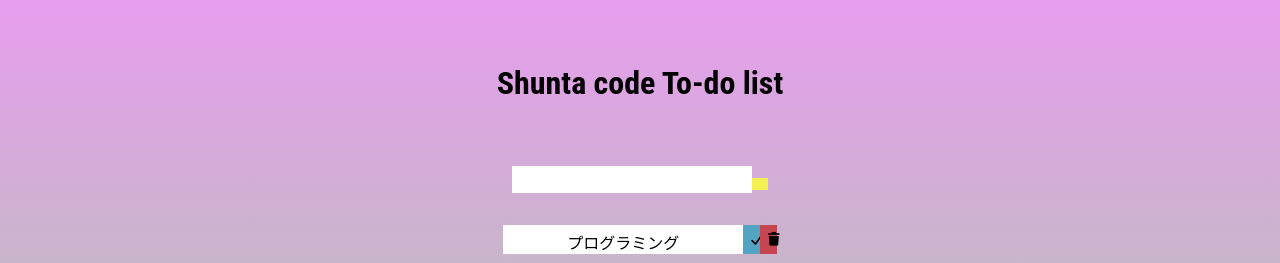
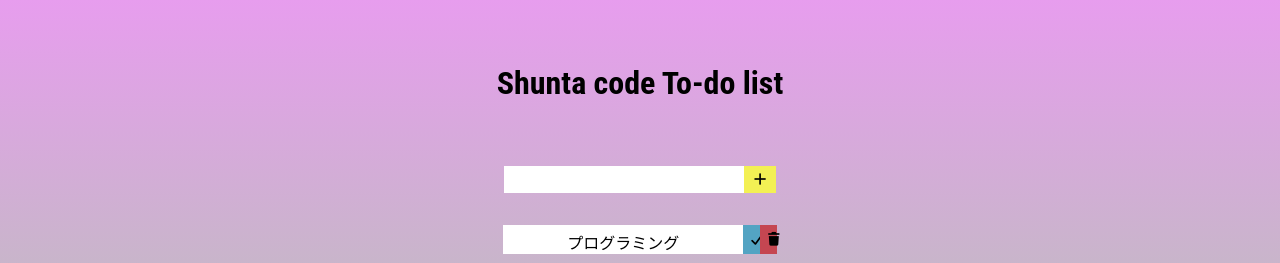
Before and after one commit to falconA7/to-doapp, a React (Create React App) app: page / in a window 1280 px wide. Shown: the top 263 px of the page. Built offline with nearby package versions, Linux system fonts and the light colour scheme.

Commit message:
add plus button design

```diff
--- a/src/components/InputForm.jsx
+++ b/src/components/InputForm.jsx
@@ -6,7 +6,7 @@ export const InputForm = () => {
         <form>
             <input type="text" />
             <button>
-
+                <i class="fa-solid fa-plus"></i>
             </button>
         </form>
 
```
